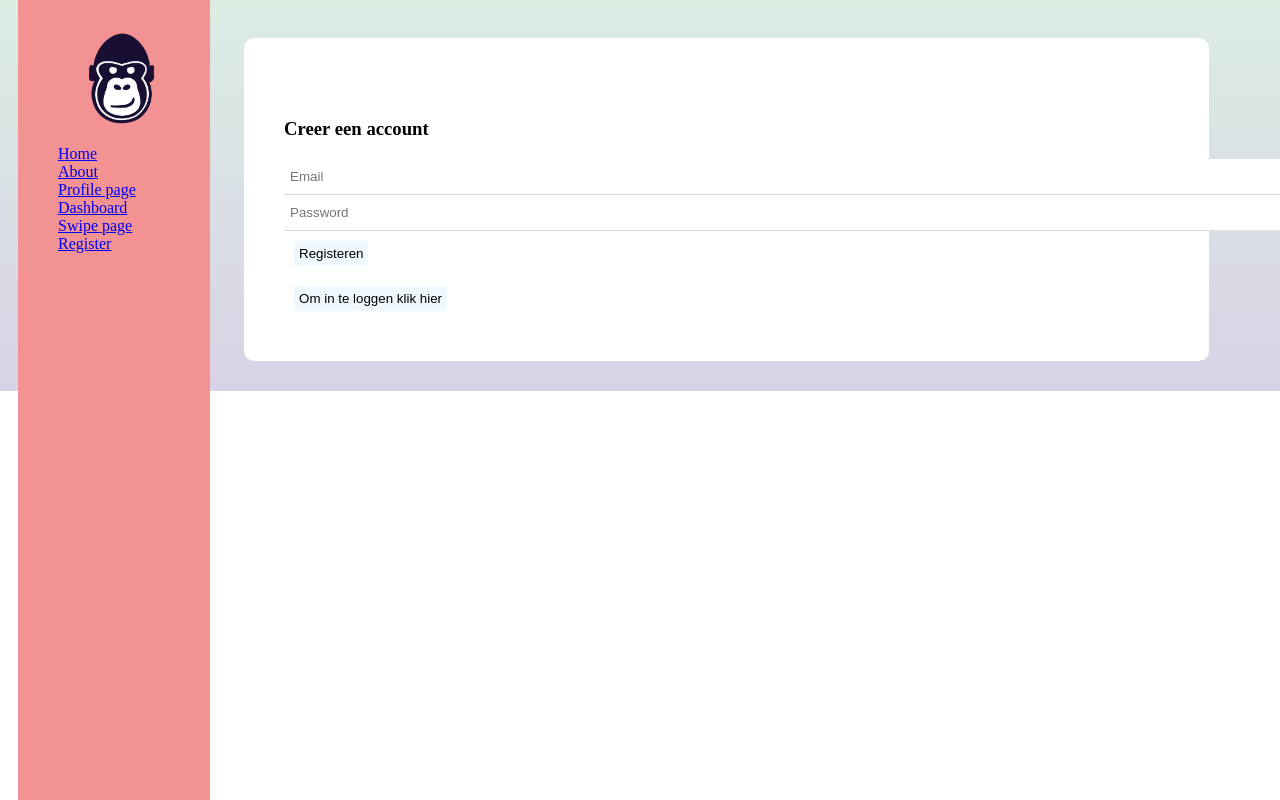
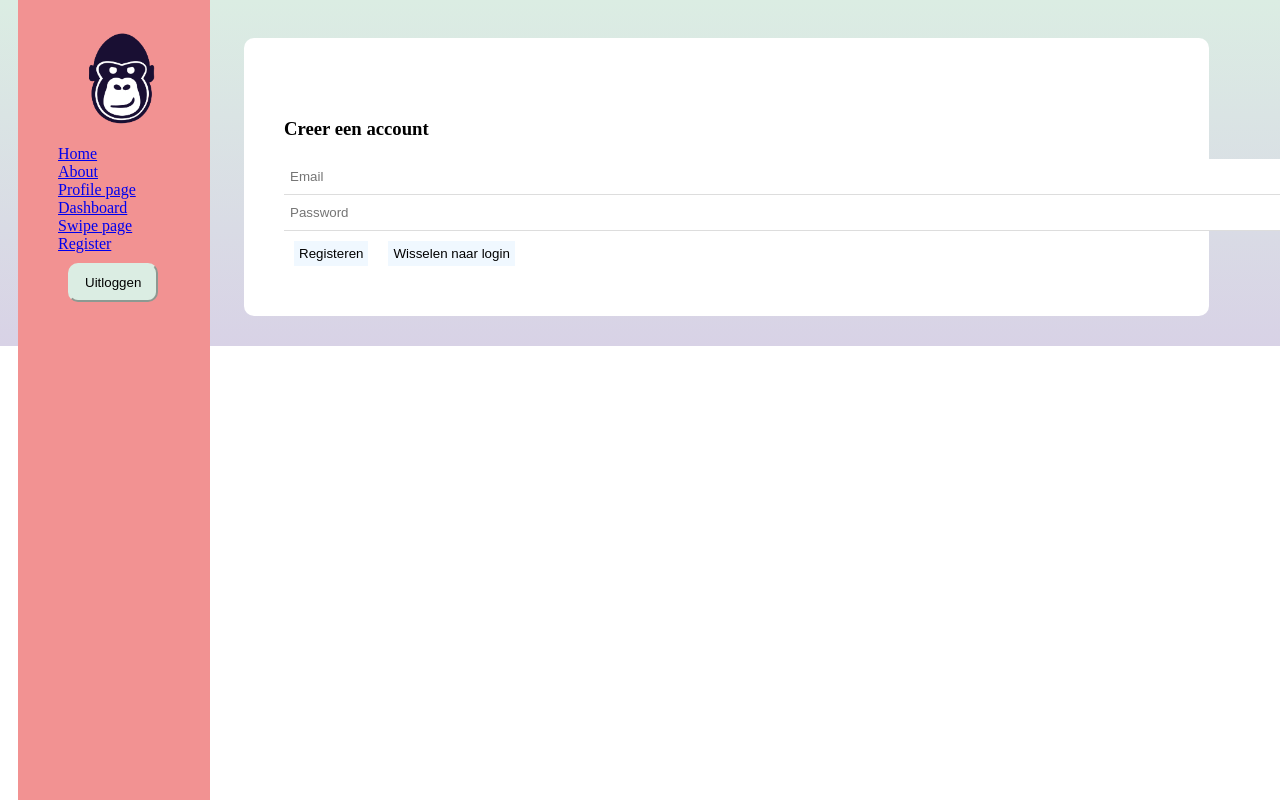
Before and after one commit to annevogel13/Smartie, a Vue app: page /Register in a window 1280 px wide. Built offline with nearby package versions, Linux system fonts and the light colour scheme; what vue3-apexcharts would draw is missing.

Commit message:
inloggen, uitloggen, registeren gebruiker check

```diff
--- a/src/App.vue
+++ b/src/App.vue
@@ -2,15 +2,28 @@
   <header>
 
   </header>
-  <div class  = 'navbar'>
+  <div class='navbar'>
     <ul>
       <li><img alt="Logo Code Gorilla" class="logo" src="./assets/logo.png" width="125" height="125" /></li>
-      <li><router-link to ="/">Home</router-link></li>
-      <li><router-link to ="/About">About</router-link></li>
-      <li><router-link to ="/Profile"> Profile page</router-link></li>
-      <li><router-link to ="/Dashboard"> Dashboard</router-link></li>
-      <li><router-link to ="/Swipe"> Swipe page</router-link></li>
-      <li><router-link to ="/Register">Register</router-link></li>
+      <li>
+        <router-link to="/">Home</router-link>
+      </li>
+      <li>
+        <router-link to="/About">About</router-link>
+      </li>
+      <li>
+        <router-link to="/Profile"> Profile page</router-link>
+      </li>
+      <li>
+        <router-link to="/Dashboard"> Dashboard</router-link>
+      </li>
+      <li>
+        <router-link to="/Swipe"> Swipe page</router-link>
+      </li>
+      <li>
+        <router-link to="/Register">Register</router-link>
+      </li>
+      <li><button class="logout" @click="log_out()">Uitloggen</button></li>
     </ul>
   </div>
 
@@ -20,44 +33,71 @@
 </template>
 
 <script>
+import { getAuth, signOut } from "firebase/auth";
 
+export default {
+  data() {
+    return {
+
+    }
+  },
+  methods: {
+    log_out() {
+
+
+      const auth = getAuth();
+      signOut(auth).then(() => {
+        console.log("Sign-out successful")
+      }).catch((error) => {
+        console.log("An error happened")
+      });
+    }
+  }
+}
 
 </script>
 <style  >
-
 .format {
   max-width: 70%;
   float: right;
-      margin-top: 30px ;
-      margin-bottom: 30px ;
+  margin-top: 30px;
+  margin-bottom: 30px;
   background: white;
   text-align: left;
   padding: 40px;
-      margin-right : 5%;
+  margin-right: 5%;
   border-radius: 10px;
 }
 
 body {
-    background-image : linear-gradient(#dbede3, #d8d2e6); /* ipv van de background image uit het handleidingsboek */
+  background-image: linear-gradient(#dbede3, #d8d2e6);
+  /* ipv van de background image uit het handleidingsboek */
   background-repeat: no-repeat;
-    background-size: cover ;
+  background-size: cover;
 }
 
 .navbar {
-    overflow : hidden ;
-    background-color:  #F29292;
-    position : fixed ;
+  overflow: hidden;
+  background-color: #F29292;
+  position: fixed;
   margin-left: 10px;
-    top : 0 ;
-    width : 15%;
-    height : 100%;
+  top: 0;
+  width: 15%;
+  height: 100%;
 }
 
 ul {
-    list-style-type:  none ;
-    margin : 10;
-    padding : 10 ;
+  list-style-type: none;
+  margin: 10;
+  padding: 10;
   justify-content: space-around;
+}
 
+.logout{
+  background-color: #dbede3;
+  border-color : #dbede3;
+  margin : 10px;
+  border-radius : 10px;
+  padding : 10px 15px ;
 }
 </style>
--- a/src/views/Register.vue
+++ b/src/views/Register.vue
@@ -1,12 +1,13 @@
 <script>
 
-import { getAuth, createUserWithEmailAndPassword } from "firebase/auth";
+import { getAuth, createUserWithEmailAndPassword, signInWithEmailAndPassword } from "firebase/auth";
 
 export default {
     data() {
         return {
             email: "",
-            password: ""
+            password: "",
+            login: false,
         };
     },
     methods: {
@@ -22,6 +23,21 @@ export default {
                     const errorCode = error.code;
                     const errorMessage = error.message;
                 })
+        },
+
+        login_user() {
+            const auth = getAuth();
+            signInWithEmailAndPassword(auth, this.email, this.password)
+                .then((userCredential) => {
+                    console.log("Ingelogged")
+                    const user = userCredential.user;
+                })
+                .then(this.$router.push('./Dashboard'))
+                .catch((error) => {
+                    console.log("error")
+                    const errorCode = error.code;
+                    const errorMessage = error.message;
+                })
         }
     }
 }
@@ -30,6 +46,7 @@ export default {
 </script>
 <template>
     <div class="register">
+        <div v-if='!login'>
             <h3>Creer een account</h3>
             <input type="text" v-model="email" placeholder="Email">
             <br>
@@ -38,10 +55,21 @@ export default {
             <button @click="register()">
                 Registeren
             </button>
+            <button @click="this.login = !login">Wisselen naar login</button>
+        </div>
+        <div v-if='login'>
+            <h3>Login</h3>
+            <input type="text" v-model="email" placeholder="Email">
             <br>
-        <button>
-            <router-link style="text-decoration: none; color: inherit;" to="/Dashboard"> Om in te loggen klik hier</router-link>
+            <input type="password" v-model="password" placeholder="Password">
+            <br>
+            <button @click="login_user()">
+                Login
             </button>
+            <button @click="this.login = !login">Wisselen naar registeren</button>
+        </div>
+
+
 
     </div>
 </template>
@@ -49,6 +77,7 @@ export default {
 .register {
     margin-top: 40px;
     width: 1000px;
+    vertical-align: center;
 }
 
 input {
@@ -62,11 +91,10 @@ input {
 }
 
 button {
-    margin : 10px;
+    margin: 10px;
     background-color: aliceblue;
-    border : aliceblue;
-    padding : 5px;
+    border: aliceblue;
+    padding: 5px;
 
 }
-
 </style>
```
Lines whose indentation alone changed are shown as unchanged.
